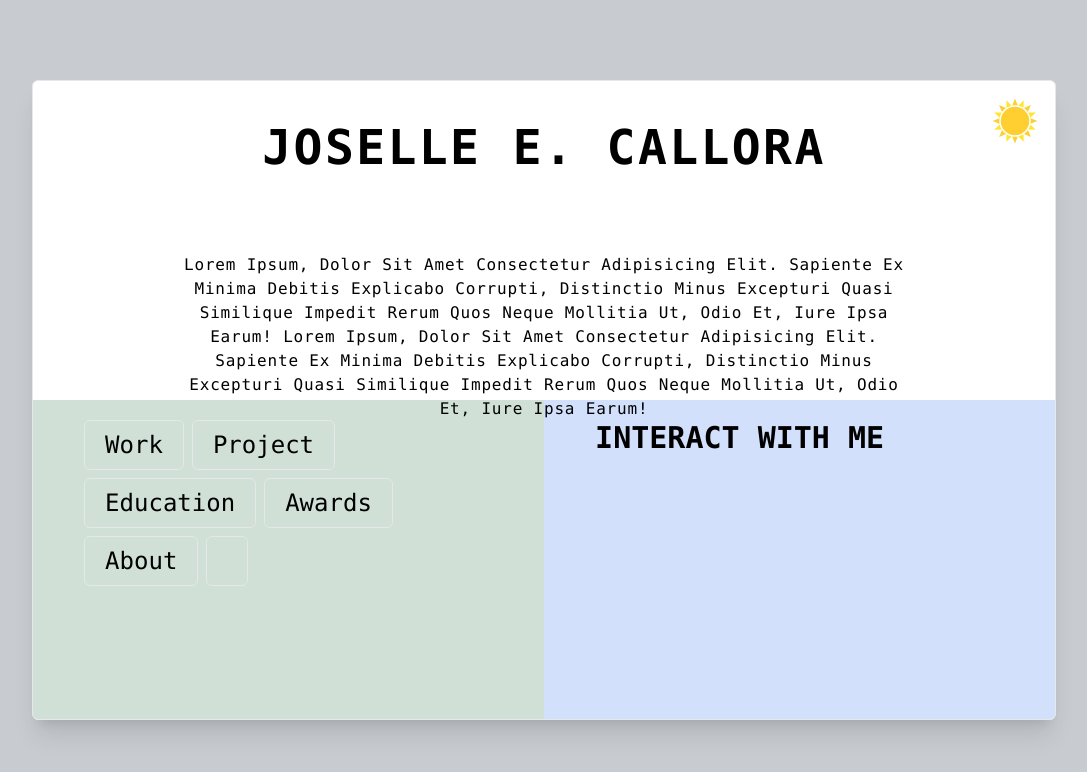
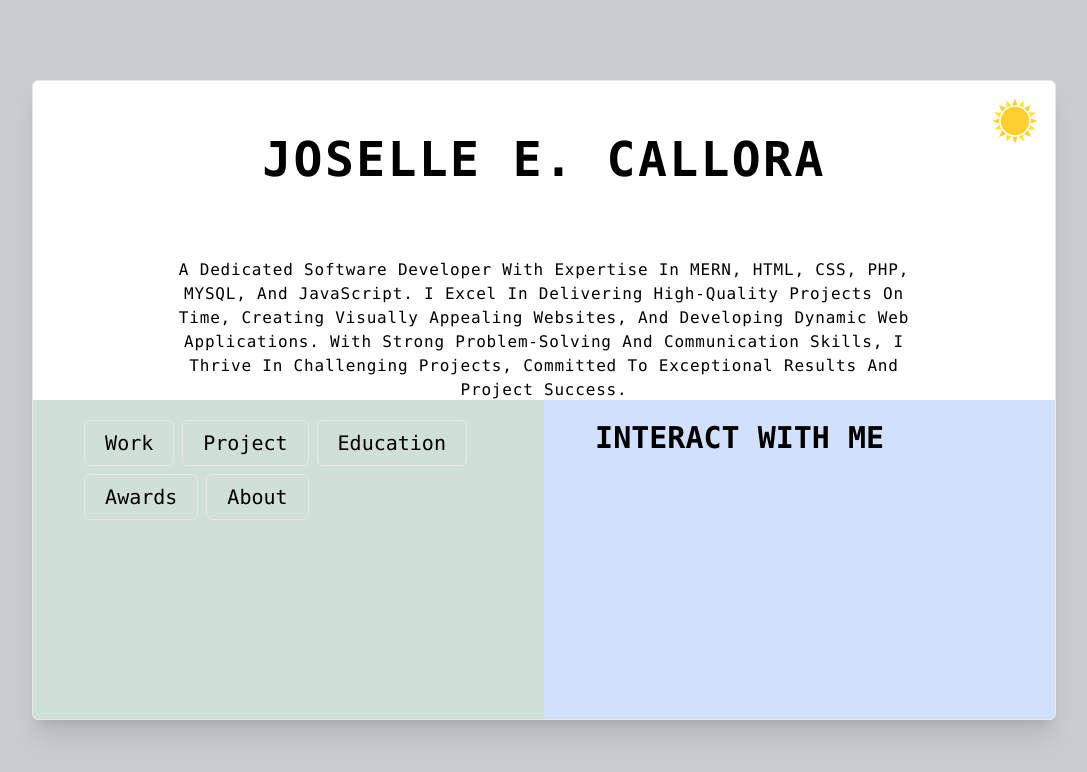
Before and after one commit to josellecallora08/portfolio, a React (Vite) app: page / in a window 1280 px wide. Shown: the top 772 px of the page, without its empty margins (96-1183 px from the left). Built offline with nearby package versions, Linux system fonts and the light colour scheme.

Commit message:
added description

```diff
--- a/src/page/Home.jsx
+++ b/src/page/Home.jsx
@@ -25,19 +25,19 @@ const Home = () => {
             <div className='w-4/5 h-4/5 md:w-full md:h-3/6 flex flex-wrap items-center justify-center  m-auto text-center bounce'>
                 <article className='mt-5'>
                     <h1 className='text-2xl md:text-5xl uppercase tracking-wider font-semibold font-mono dark:text-slate-300 show'>Joselle E. Callora</h1>
-                    <p className='text-sm text-justify md:text-center md:w-4/5 m-auto md:text-base dark:text-slate-300 md:px-10 py-5 tracking-wider capitalize font-mono up cursor-default'>Lorem ipsum, dolor sit amet consectetur adipisicing elit. Sapiente ex minima debitis explicabo corrupti, distinctio minus excepturi quasi similique impedit rerum quos neque mollitia ut, odio et, iure ipsa earum! Lorem ipsum, dolor sit amet consectetur adipisicing elit. Sapiente ex minima debitis explicabo corrupti, distinctio minus excepturi quasi similique impedit rerum quos neque mollitia ut, odio et, iure ipsa earum!</p>
+                    <p className='text-sm text-justify md:text-center md:w-4/5 m-auto md:text-base dark:text-slate-300 md:px-10 py-5 tracking-wider capitalize font-mono up cursor-default'>A dedicated software developer with expertise in MERN, HTML, CSS, PHP, MYSQL, and JavaScript. I excel in delivering high-quality projects on time, creating visually appealing websites, and developing dynamic web applications. With strong problem-solving and communication skills, I thrive in challenging projects, committed to exceptional results and project success.
+                    </p>
                 </article>
             </div>
             <div className='w-4/5 h-4/5 md:h-3/6 md:w-full md:flex m-auto'>
                 <div className='w-full h-3/6 md:h-full left-transition md:bg-green-800/20 dark:text-slate-300'>
-                   <div className='w-full md:w-4/5 h-4/5 py-5 m-auto font-mono xl:text-2xl'>
+                   <div className='w-full md:w-4/5 h-4/5 py-5 m-auto font-mono xl:text-xl'>
                         <ul className='flex gap-2 flex-wrap'>
                             <li className='p-2 px-5 border w-fit rounded-md'>Work</li>
                             <li className='p-2 px-5 border w-fit rounded-md'>Project</li>
                             <li className='p-2 px-5 border w-fit rounded-md'>Education</li>
                             <li className='p-2 px-5 border w-fit rounded-md'>Awards</li>
                             <li className='p-2 px-5 border w-fit rounded-md'>About</li>
-                            <li className='p-2 px-5 border w-fit rounded-md'></li>
                         </ul>
                    </div>
                 </div>
```
